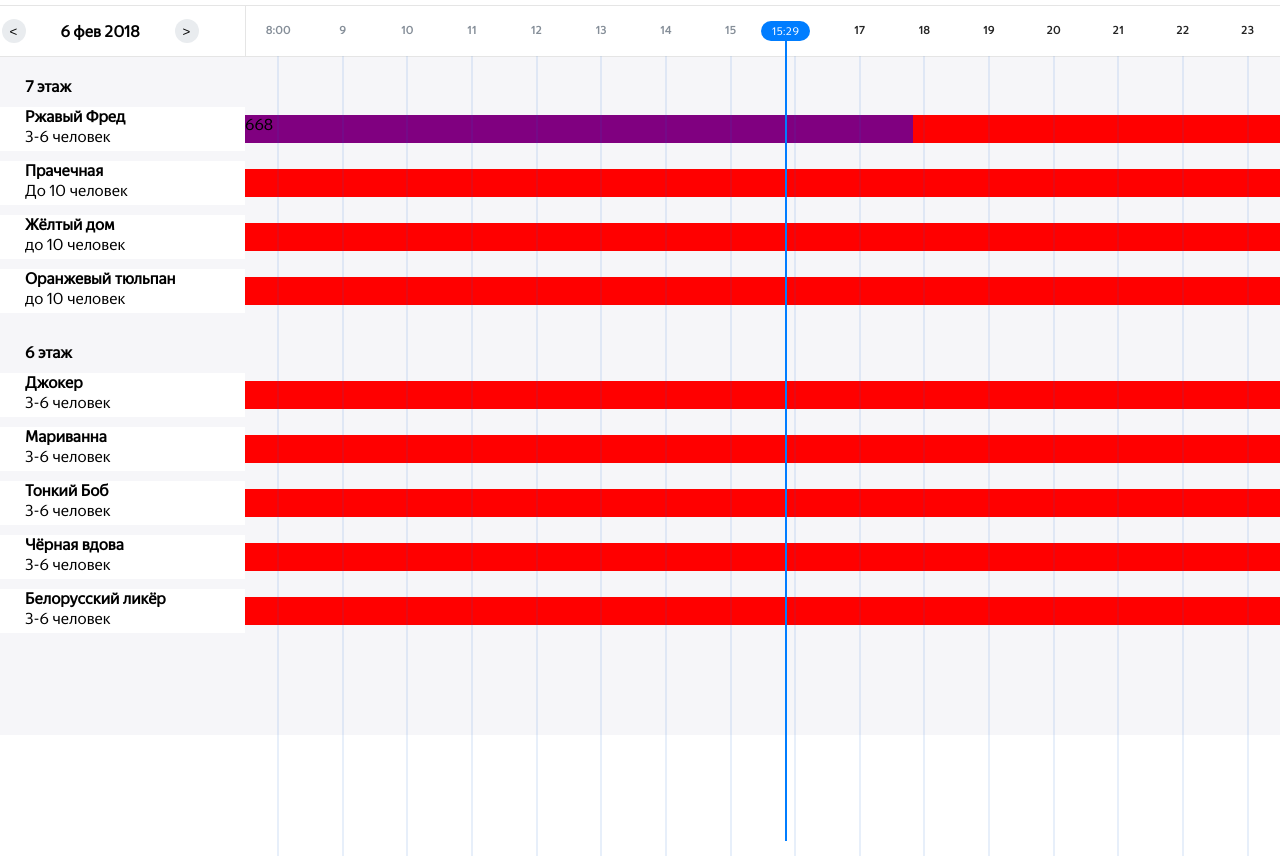
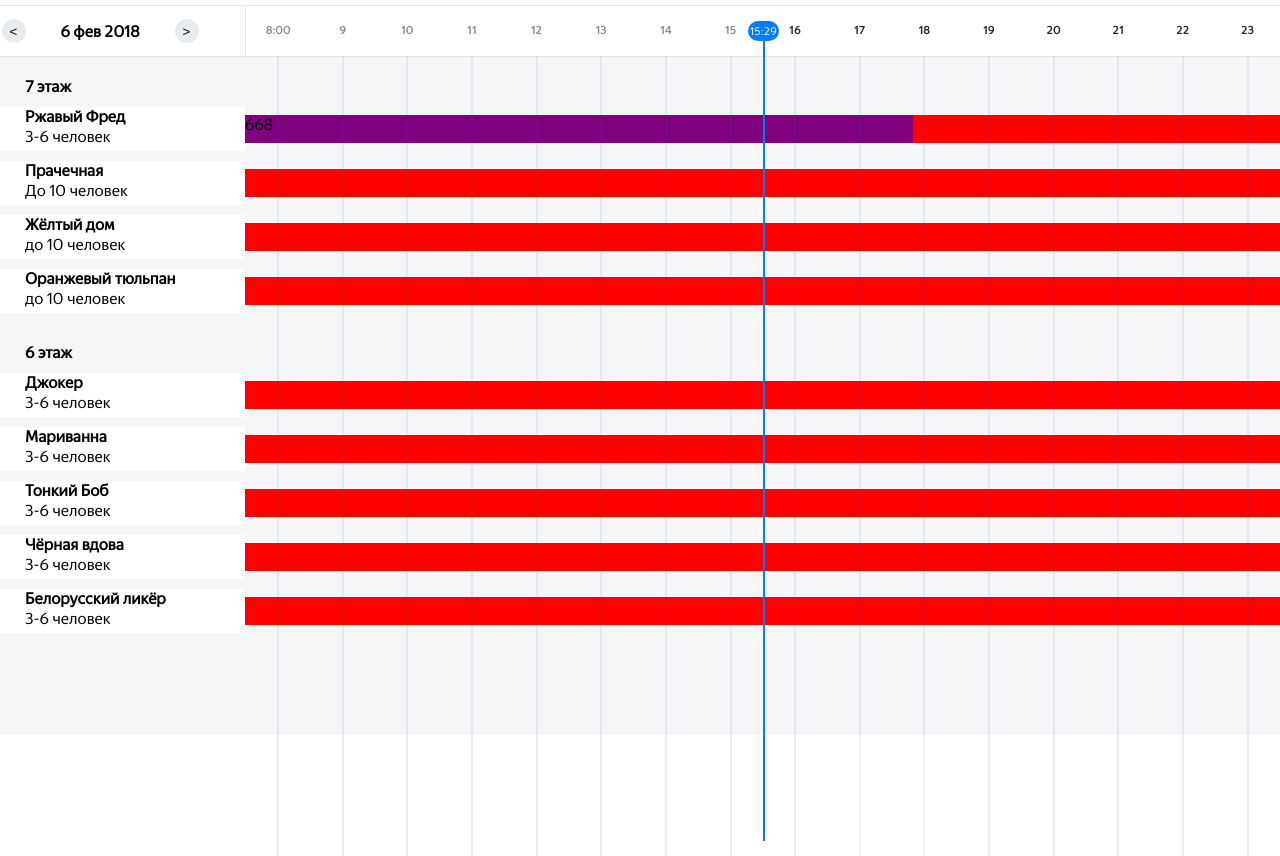
Before and after one commit to MrKarlKori/peregovorki, a plain HTML site: page index.html in a window 1280 px wide. Shown: the part 65-921 px from the top of the page. Drawn offline with Linux system fonts and the light colour scheme.

Commit message:
доделать нормально timeLine

```diff
--- a/css/calender.css
+++ b/css/calender.css
@@ -155,7 +155,7 @@
 }
 .time_box{
     position: absolute;
-    width: 49px;
+    width: 3%;
     height: 20px;
     text-align: center;
     background-color: #007DFF;
--- a/js/calender.js
+++ b/js/calender.js
@@ -204,22 +204,33 @@ class SliderTimeNow {
         this.hour = this.date.getHours();
         this.minute = this.date.getMinutes();
         el.innerHTML = this.hour + ':' + this.minute;
-        let left = (this.hour * 60 + this.minute - 480) * 0.111;
+
+        let HOUR = 60; //minute
+        let EIGHT = 480; //minute
+        let COEFFICIENT = 0.103; //из пропорции 100% - ((100%/16)/2) - 900min ; x% - 1min
+        let COEFFICIENT1 = 0.8; // на глаз т.к. блок div с временем дает смещение
+
+        let left = (this.hour * HOUR + this.minute - EIGHT) * COEFFICIENT;
+
         el.style.display = 'block';
-        el.style.left = left + "%";
+
+        el.style.left = left + (100/16)/2 - COEFFICIENT1  + "%";
+
+        let arrT = document.querySelectorAll('.timeline__hour');
+        [].forEach.call(arrT, (el)=>{
+            let a = el.textContent.split(':').splice(0,1).join();
+            console.log(a);
+            if(this.hour < a){
+                el.style.color = '#252525';
+            }
+        });
     }
 
     getTimeNow(elem){
         let el = document.querySelector(elem);
 
-        let arrT = document.querySelectorAll('.timeline__hour');
-        [].forEach.call(arrT, (el)=>{
-           let a = el.textContent.split(':').splice(0,1).join();
 
-           if(this.hour < a){
-               el.style.color = '#252525';
-           }
-        });
+
 
 
         if( this.hour >= 8 && this.hour <= 23 ){
```
